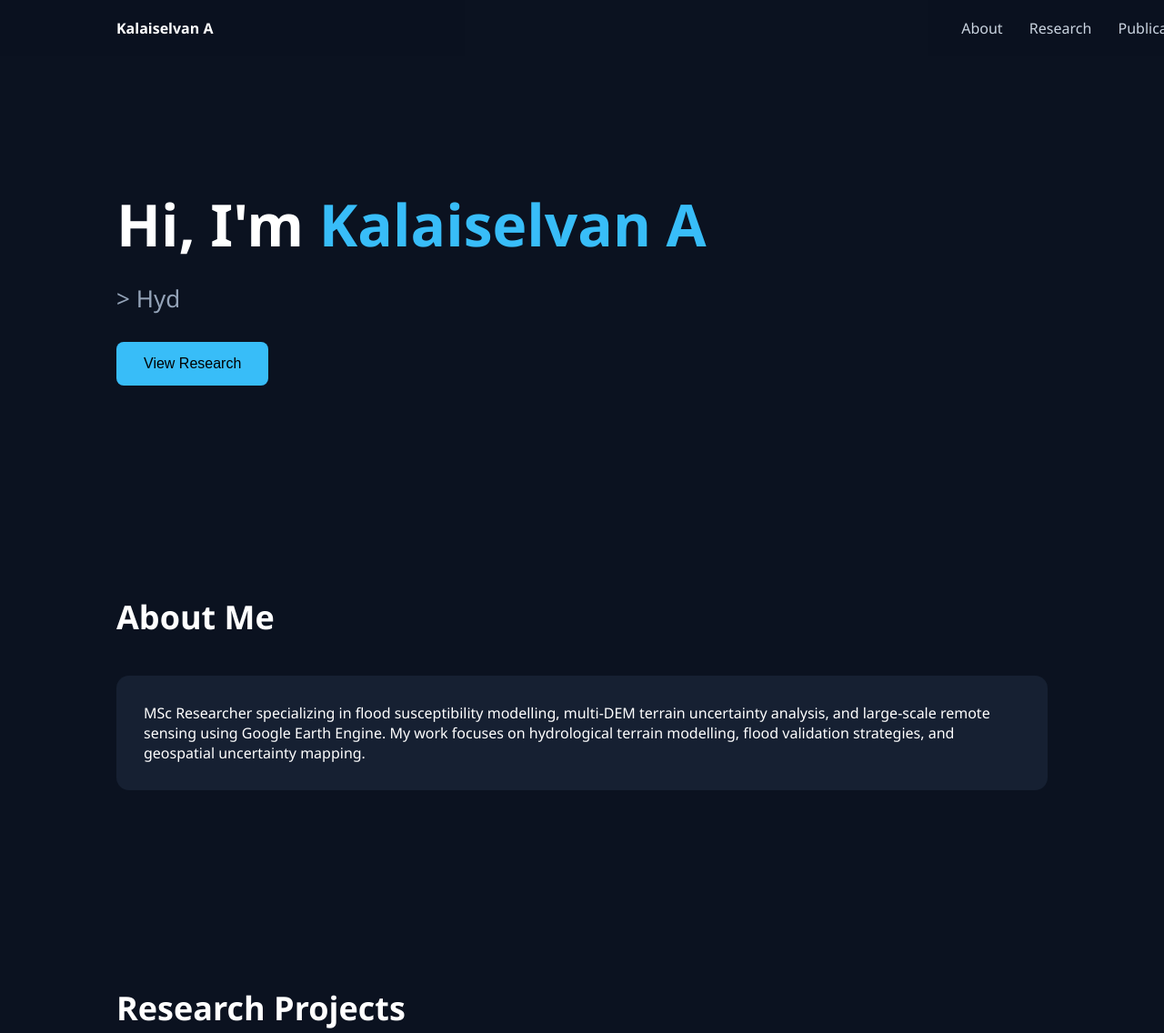
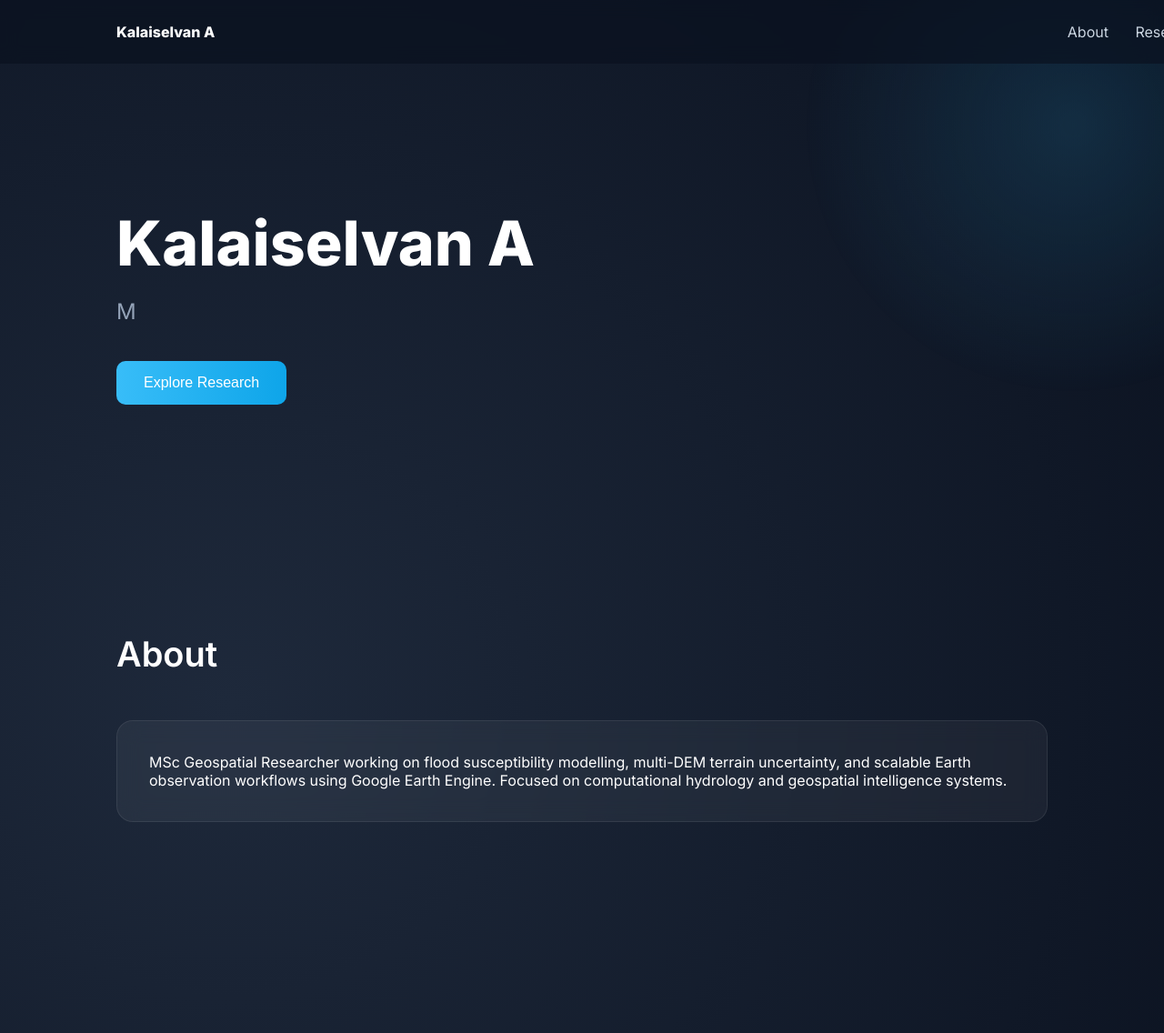
Before and after one commit to kalaiselvan85980-arch/kalaiselvan85980-arch.github.iO, a plain HTML site: page index.html in a window 1280 px wide. Shown: the top 1136 px of the page at 91% size. Drawn offline with Linux system fonts and the light colour scheme.

Commit message:
Update index.html

```diff
--- a/index.html
+++ b/index.html
@@ -1,8 +1,10 @@
 <!DOCTYPE html>
 <html>
 <head>
-<title>Kalaiselvan A | Geospatial Researcher</title>
+<title>Kalaiselvan A | Computational Geospatial Researcher</title>
 <meta name="viewport" content="width=device-width, initial-scale=1.0">
+
+<link href="https://fonts.googleapis.com/css2?family=Inter:wght@300;400;600;800&display=swap" rel="stylesheet">
 
 <style>
 html {
@@ -11,21 +13,39 @@ html {
 
 body {
   margin: 0;
-  font-family: 'Segoe UI', sans-serif;
-  background: #0b1220;
+  font-family: 'Inter', sans-serif;
+  background: radial-gradient(circle at 20% 30%, #1e293b, #0b1220 60%);
   color: white;
+}
+
+/* Animated glow */
+body::before {
+  content: "";
+  position: fixed;
+  width: 600px;
+  height: 600px;
+  background: radial-gradient(circle, rgba(56,189,248,0.15), transparent 70%);
+  top: -200px;
+  right: -200px;
+  animation: float 6s ease-in-out infinite alternate;
+  z-index: 0;
+}
+
+@keyframes float {
+  from { transform: translateY(0px); }
+  to { transform: translateY(40px); }
 }
 
 /* Navbar */
 nav {
   position: fixed;
   width: 100%;
-  background: rgba(11,18,32,0.95);
-  padding: 20px 10%;
+  padding: 25px 10%;
   display: flex;
   justify-content: space-between;
-  align-items: center;
-  z-index: 1000;
+  background: rgba(11,18,32,0.7);
+  backdrop-filter: blur(10px);
+  z-index: 100;
 }
 
 nav a {
@@ -41,63 +61,74 @@ nav a:hover {
 
 /* Hero */
 header {
-  padding: 160px 10% 120px 10%;
+  padding: 180px 10% 120px 10%;
+  position: relative;
+  z-index: 1;
 }
 
 h1 {
-  font-size: 64px;
+  font-size: 68px;
+  font-weight: 800;
   margin-bottom: 20px;
 }
 
 .highlight {
-  color: #38bdf8;
+  background: linear-gradient(90deg, #38bdf8, #0ea5e9);
+  -webkit-background-clip: text;
+  -webkit-text-fill-color: transparent;
 }
 
 .typing {
-  font-size: 26px;
+  font-size: 24px;
   color: #94a3b8;
-  margin-bottom: 30px;
+  margin-bottom: 40px;
 }
 
 button {
-  background: #38bdf8;
+  background: linear-gradient(90deg, #38bdf8, #0ea5e9);
   border: none;
   padding: 15px 30px;
-  border-radius: 8px;
+  border-radius: 10px;
   font-size: 16px;
   cursor: pointer;
+  color: white;
 }
 
 button:hover {
-  background: #0ea5e9;
+  opacity: 0.85;
 }
 
 /* Sections */
 section {
-  padding: 80px 10%;
+  padding: 100px 10%;
+  position: relative;
+  z-index: 1;
 }
 
 h2 {
-  font-size: 36px;
-  margin-bottom: 40px;
+  font-size: 38px;
+  margin-bottom: 50px;
+  font-weight: 600;
 }
 
 .card {
-  background: #162032;
-  padding: 30px;
-  border-radius: 14px;
-  margin-bottom: 25px;
+  background: rgba(255,255,255,0.05);
+  backdrop-filter: blur(12px);
+  padding: 35px;
+  border-radius: 18px;
+  margin-bottom: 30px;
   transition: 0.3s ease;
+  border: 1px solid rgba(255,255,255,0.08);
 }
 
 .card:hover {
-  transform: translateY(-5px);
-  background: #1e293b;
+  transform: translateY(-6px);
+  border: 1px solid rgba(56,189,248,0.5);
 }
 
 footer {
   text-align: center;
-  padding: 40px;
+  padding: 60px;
   color: #64748b;
 }
 </style>
@@ -110,85 +141,65 @@ footer {
   <div>
     <a href="#about">About</a>
     <a href="#research">Research</a>
-    <a href="#publications">Publications</a>
     <a href="#contact">Contact</a>
   </div>
 </nav>
 
 <header>
-  <h1>Hi, I'm <span class="highlight">Kalaiselvan A</span></h1>
+  <h1>Kalaiselvan A</h1>
   <div class="typing" id="typing"></div>
-  <button onclick="window.location='#research'">View Research</button>
+  <button onclick="window.location='#research'">Explore Research</button>
 </header>
 
 <section id="about">
-  <h2>About Me</h2>
+  <h2>About</h2>
   <div class="card">
-    MSc Researcher specializing in flood susceptibility modelling,
-    multi-DEM terrain uncertainty analysis, and large-scale remote sensing
-    using Google Earth Engine. My work focuses on hydrological terrain
-    modelling, flood validation strategies, and geospatial uncertainty mapping.
+    MSc Geospatial Researcher working on flood susceptibility modelling,
+    multi-DEM terrain uncertainty, and scalable Earth observation workflows
+    using Google Earth Engine. Focused on computational hydrology and
+    geospatial intelligence systems.
   </div>
 </section>
 
 <section id="research">
-  <h2>Research Projects</h2>
+  <h2>Research</h2>
 
   <div class="card">
-    <h3>Brahmaputra Flood Mapping</h3>
-    Sentinel-1 SAR flood extraction using multi-source agreement validation framework.
+    <h3>Brahmaputra Flood Intelligence</h3>
+    Sentinel-1 SAR flood extraction using multi-source agreement validation.
   </div>
 
   <div class="card">
-    <h3>Multi-DEM Flood Terrain Analysis</h3>
-    Agreement-disagreement mapping and 3D uncertainty visualization for flood-prone regions.
+    <h3>Multi-DEM Terrain Uncertainty</h3>
+    Agreement–disagreement mapping and 3D terrain reliability assessment.
   </div>
 
   <div class="card">
-    <h3>Drainage Density Modelling</h3>
-    30m resolution hydrological terrain analysis using DEM-based workflows.
+    <h3>Hydrological Terrain Modelling</h3>
+    Drainage density and watershed-scale flood susceptibility analysis.
   </div>
 
-</section>
-
-<section id="publications">
-  <h2>Publications</h2>
-  <div class="card">
-    (Add your upcoming MSc publications or conference papers here.)
-  </div>
 </section>
 
 <section id="contact">
   <h2>Contact</h2>
   <div class="card">
-    <strong>Email:</strong><br>
-    <a href="mailto:kalaiselvan85980@gmail.com" style="color:#38bdf8;">
-      kalaiselvan85980@gmail.com
-    </a>
-    <br><br>
-
-    <strong>LinkedIn:</strong><br>
-    <a href="https://www.linkedin.com/in/kalaiselvan-a-772397297" target="_blank" style="color:#38bdf8;">
-      linkedin.com/in/kalaiselvan-a-772397297
-    </a>
-    <br><br>
-
-    <button onclick="alert('Upload your CV PDF to repository and link it here')">
-      Download CV
-    </button>
+    📧 <a href="mailto:kalaiselvan85980@gmail.com" style="color:#38bdf8;">kalaiselvan85980@gmail.com</a><br><br>
+    🔗 <a href="https://www.linkedin.com/in/kalaiselvan-a-772397297" target="_blank" style="color:#38bdf8;">LinkedIn Profile</a><br><br>
+    🌐 <a href="https://github.com/kalaiselvan85980-arch" target="_blank" style="color:#38bdf8;">GitHub</a>
   </div>
 </section>
 
 <footer>
-  © 2026 Kalaiselvan A | Geospatial Research
+  © 2026 Kalaiselvan A | Computational Geospatial Research
 </footer>
 
 <script>
 const texts = [
-  "> Flood Risk Modelling",
-  "> Multi-DEM Uncertainty Analysis",
-  "> Google Earth Engine Workflows",
-  "> Hydrological Terrain Intelligence"
+  "Computational Geospatial Researcher",
+  "Flood Risk Modelling Specialist",
+  "Multi-DEM Uncertainty Analyst",
+  "Google Earth Engine Developer"
 ];
 
 let count = 0;
@@ -197,19 +208,14 @@ let currentText = '';
 let letter = '';
 
 (function type(){
-  if (count === texts.length) {
-    count = 0;
-  }
+  if (count === texts.length) count = 0;
   currentText = texts[count];
   letter = currentText.slice(0, ++index);
 
   document.getElementById('typing').textContent = letter;
 
   if(letter.length === currentText.length){
-    setTimeout(() => {
-      index = 0;
-      count++;
-    }, 1500);
+    setTimeout(() => { index = 0; count++; }, 1500);
   }
 
   setTimeout(type, 80);
```
